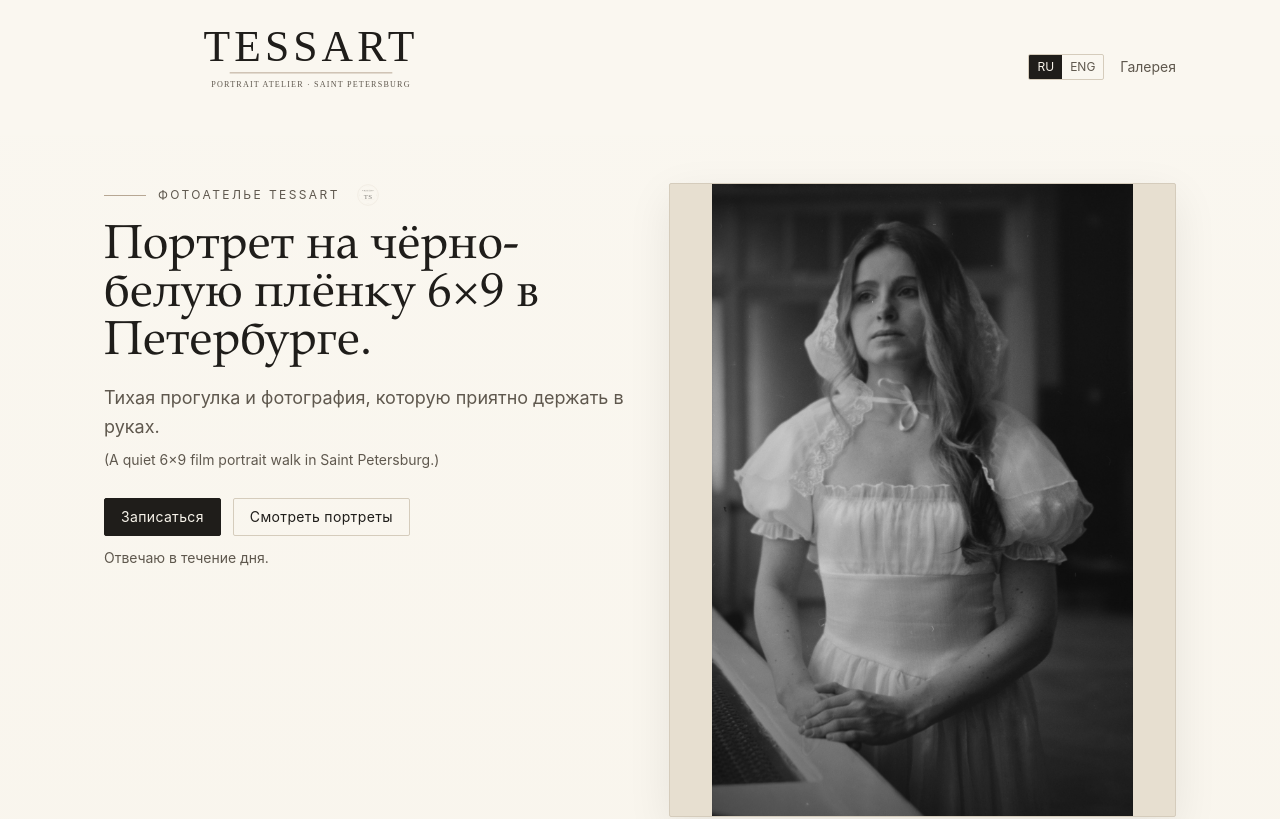
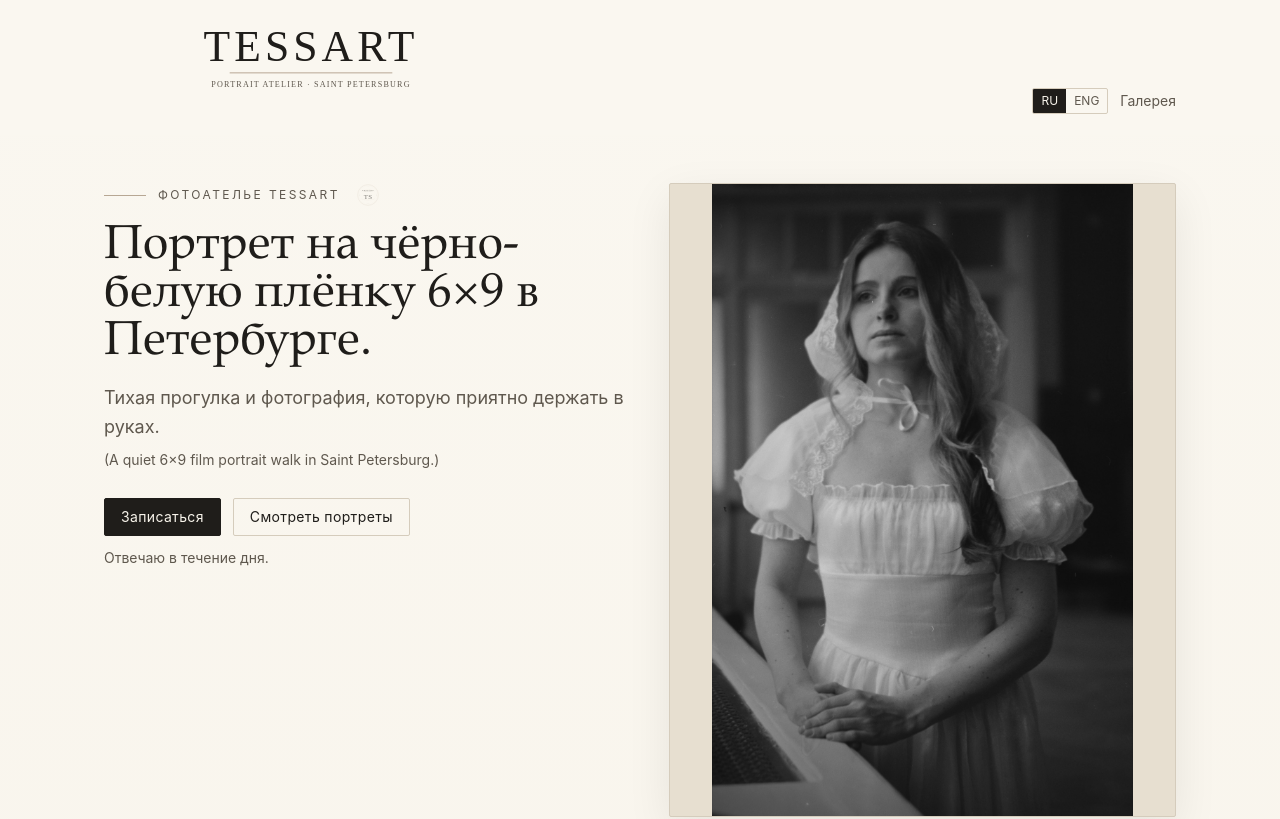
Before and after one commit to Tysart/Photographic_Studio, a Next.js app: page / in a window 1280 px wide. Shown: the top 819 px of the page. Built offline with nearby package versions, Linux system fonts and the light colour scheme.

Commit message:
Tighten header spacing and align controls with logo baseline

```diff
--- a/components/Header.tsx
+++ b/components/Header.tsx
@@ -13,13 +13,13 @@ export function Header() {
   return (
     <>
       <header className="sticky top-0 z-30 border-b border-transparent bg-[#faf7f0]/95 backdrop-blur">
-        <div className="mx-auto flex w-full max-w-6xl flex-col gap-3 px-6 py-4 md:flex-row md:items-center md:justify-between md:px-10">
+        <div className="mx-auto flex w-full max-w-6xl flex-col gap-2 px-6 py-3 md:flex-row md:items-end md:justify-between md:gap-4 md:px-10 md:py-4">
           <div className="self-center md:self-auto">
             <Link href="/" className="inline-block no-underline">
               <img src="/brand/tessart-wordmark.svg" alt={siteConfig.brand} className="h-20 w-auto md:h-24" />
             </Link>
           </div>
-          <div className="flex w-full items-center justify-between gap-3 md:w-auto md:justify-end md:gap-4">
+          <div className="flex w-full items-center justify-between gap-3 md:w-auto md:justify-end md:gap-3 md:pb-1">
             <div className="inline-flex overflow-hidden rounded-sm border border-line text-xs">
               <button
                 type="button"
```
